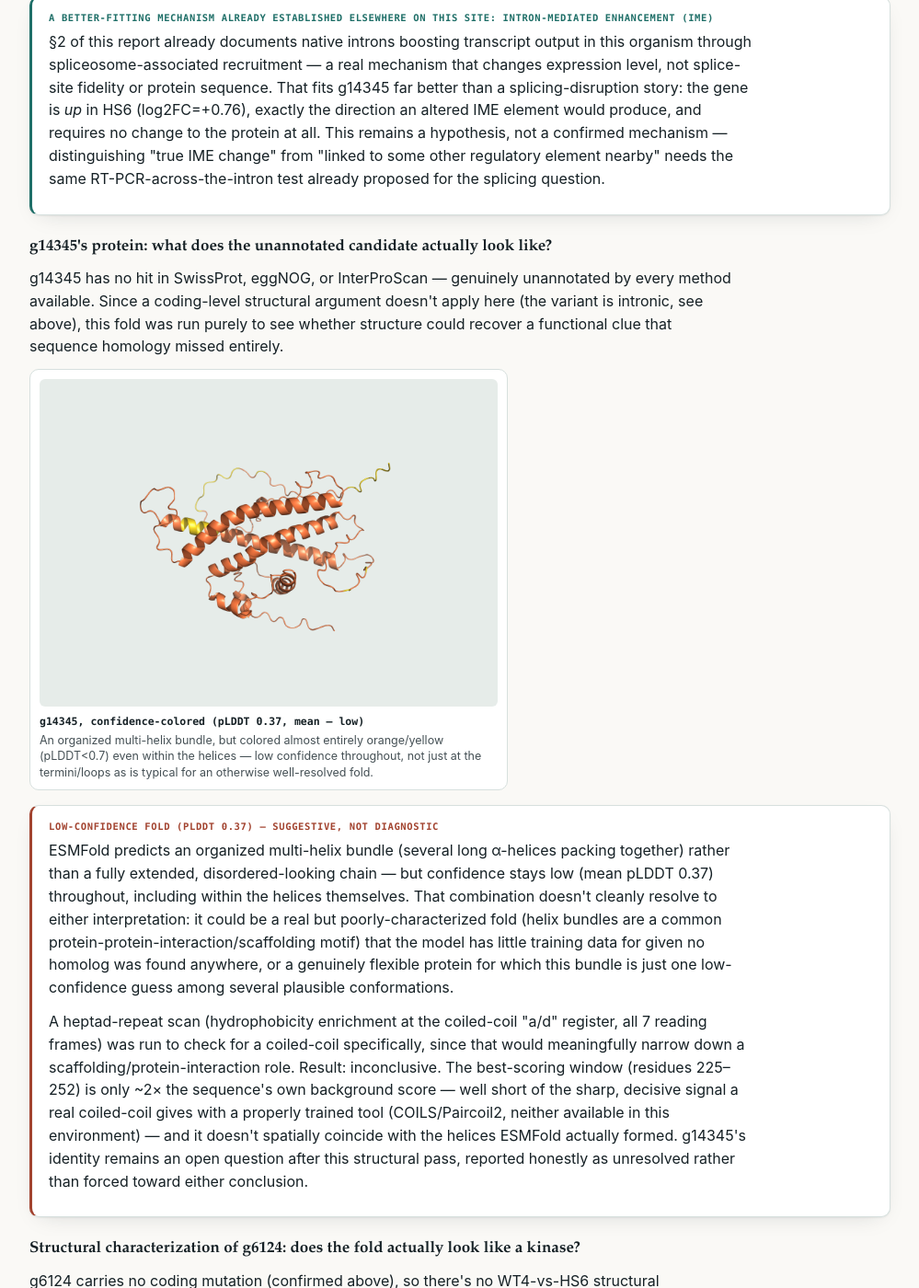
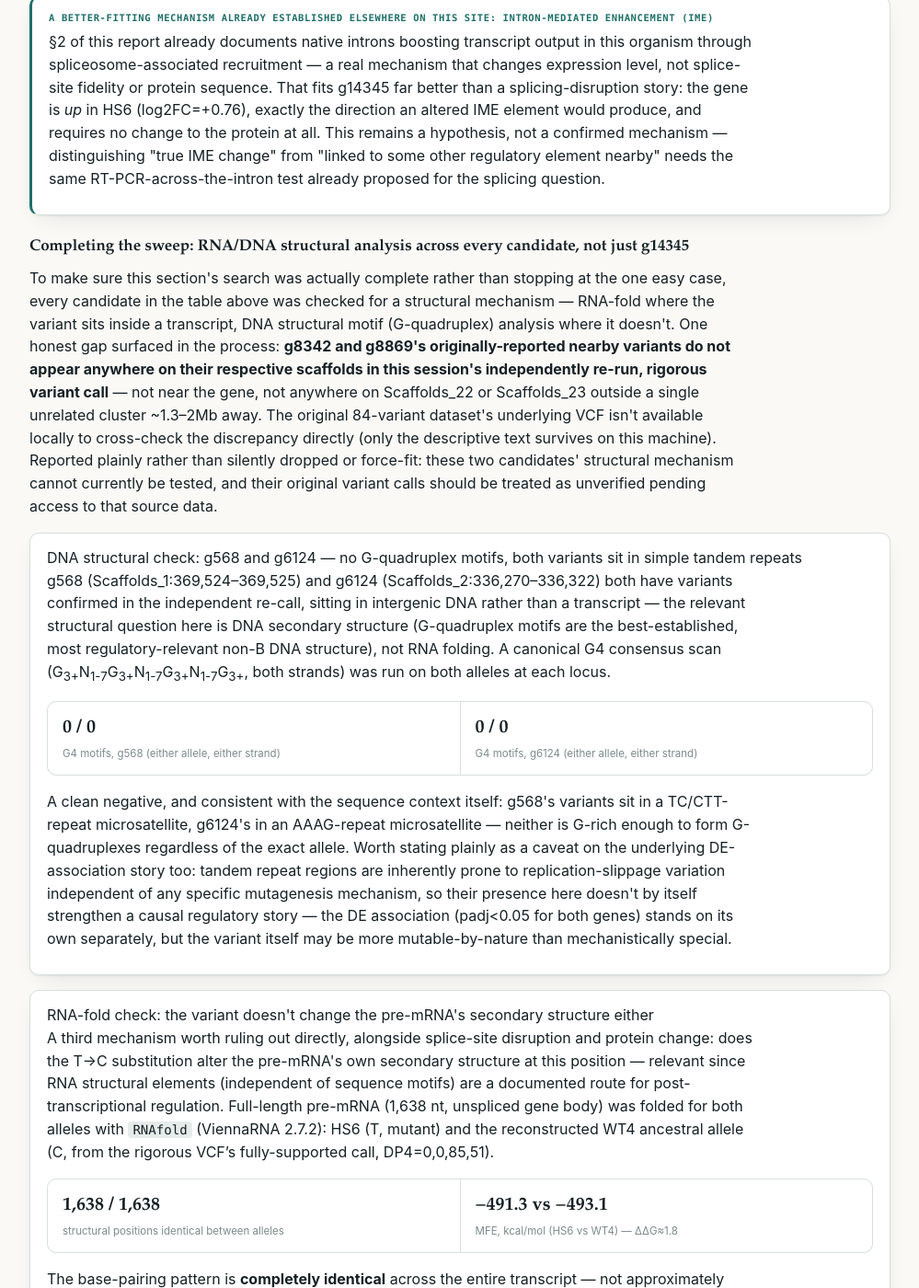
Before and after one commit to jinho1987/schizochytrium-hs6-genomics, a Jekyll site: the page report4.html, which Jekyll copies as it is, in a window 1280 px wide and 1400 px high, scrolled down 34328 px. Shown: the whole window at 92% size, without its empty margins (140-1139 px from the left). Built offline with Jekyll 4.4.1, drawn with Linux system fonts in a browser that asks for light colours; some of the changed text lies outside the part shown.

Commit message:
Complete RNA/DNA structural sweep across all cis-regulatory candidates
Extends the g14345 RNA-fold check to the rest of section 16's candidate
table: DNA structural analysis (G-quadruplex motif scan, both alleles,
both strands) for g568 and g6124 -- clean negative for both, consistent
with their variants sitting in G-poor tandem repeats (TC/CTT for g568,
AAAG for g6124) rather than G-rich sequence. Flags an honest gap rather
than force-fitting: g8342 and g8869's originally-reported variants don't
appear anywhere near those genes (or anywhere relevant) in this session's
independent rigorous re-call, and the original 84-variant VCF isn't
available locally to reconcile the discrepancy -- reported plainly as
unverified pending that source data, not silently dropped.

Co-Authored-By: Claude Sonnet 5 <noreply@anthropic.com>

```diff
--- a/report4.html
+++ b/report4.html
@@ -1001,6 +1001,29 @@ a{color:var(--teal-ink);}
       <p>&sect;2 of this report already documents native introns boosting transcript output in this organism through spliceosome-associated recruitment &mdash; a real mechanism that changes expression level, not splice-site fidelity or protein sequence. That fits g14345 far better than a splicing-disruption story: the gene is <i>up</i> in HS6 (log2FC=+0.76), exactly the direction an altered IME element would produce, and requires no change to the protein at all. This remains a hypothesis, not a confirmed mechanism &mdash; distinguishing "true IME change" from "linked to some other regulatory element nearby" needs the same RT-PCR-across-the-intron test already proposed for the splicing question.</p>
     </div>
 
+    <h3>Completing the sweep: RNA/DNA structural analysis across every candidate, not just g14345</h3>
+    <p>To make sure this section's search was actually complete rather than stopping at the one easy case, every candidate in the table above was checked for a structural mechanism &mdash; RNA-fold where the variant sits inside a transcript, DNA structural motif (G-quadruplex) analysis where it doesn't. One honest gap surfaced in the process: <b>g8342 and g8869's originally-reported nearby variants do not appear anywhere on their respective scaffolds in this session's independently re-run, rigorous variant call</b> &mdash; not near the gene, not anywhere on Scaffolds_22 or Scaffolds_23 outside a single unrelated cluster ~1.3&ndash;2Mb away. The original 84-variant dataset's underlying VCF isn't available locally to cross-check the discrepancy directly (only the descriptive text survives on this machine). Reported plainly rather than silently dropped or force-fit: these two candidates' structural mechanism cannot currently be tested, and their original variant calls should be treated as unverified pending access to that source data.</p>
+
+    <div class="callout">
+      <div class="ctitle">DNA structural check: g568 and g6124 &mdash; no G-quadruplex motifs, both variants sit in simple tandem repeats</div>
+      <p>g568 (Scaffolds_1:369,524&ndash;369,525) and g6124 (Scaffolds_2:336,270&ndash;336,322) both have variants confirmed in the independent re-call, sitting in intergenic DNA rather than a transcript &mdash; the relevant structural question here is DNA secondary structure (G-quadruplex motifs are the best-established, most regulatory-relevant non-B DNA structure), not RNA folding. A canonical G4 consensus scan (G<sub>3+</sub>N<sub>1-7</sub>G<sub>3+</sub>N<sub>1-7</sub>G<sub>3+</sub>N<sub>1-7</sub>G<sub>3+</sub>, both strands) was run on both alleles at each locus.</p>
+      <div class="stat-grid">
+        <div class="stat-card"><div class="v">0 / 0</div><div class="k">G4 motifs, g568 (either allele, either strand)</div></div>
+        <div class="stat-card"><div class="v">0 / 0</div><div class="k">G4 motifs, g6124 (either allele, either strand)</div></div>
+      </div>
+      <p style="margin-top:8px;">A clean negative, and consistent with the sequence context itself: g568's variants sit in a TC/CTT-repeat microsatellite, g6124's in an AAAG-repeat microsatellite &mdash; neither is G-rich enough to form G-quadruplexes regardless of the exact allele. Worth stating plainly as a caveat on the underlying DE-association story too: tandem repeat regions are inherently prone to replication-slippage variation independent of any specific mutagenesis mechanism, so their presence here doesn't by itself strengthen a causal regulatory story &mdash; the DE association (padj&lt;0.05 for both genes) stands on its own separately, but the variant itself may be more mutable-by-nature than mechanistically special.</p>
+    </div>
+
+    <div class="callout">
+      <div class="ctitle">RNA-fold check: the variant doesn't change the pre-mRNA's secondary structure either</div>
+      <p>A third mechanism worth ruling out directly, alongside splice-site disruption and protein change: does the T&rarr;C substitution alter the pre-mRNA's own secondary structure at this position &mdash; relevant since RNA structural elements (independent of sequence motifs) are a documented route for post-transcriptional regulation. Full-length pre-mRNA (1,638&nbsp;nt, unspliced gene body) was folded for both alleles with <code>RNAfold</code> (ViennaRNA 2.7.2): HS6 (T, mutant) and the reconstructed WT4 ancestral allele (C, from the rigorous VCF&#8217;s fully-supported call, DP4=0,0,85,51).</p>
+      <div class="stat-grid">
+        <div class="stat-card"><div class="v">1,638 / 1,638</div><div class="k">structural positions identical between alleles</div></div>
+        <div class="stat-card"><div class="v">&minus;491.3 vs &minus;493.1</div><div class="k">MFE, kcal/mol (HS6 vs WT4) &mdash; &Delta;&Delta;G&asymp;1.8</div></div>
+      </div>
+      <p style="margin-top:8px;">The base-pairing pattern is <b>completely identical</b> across the entire transcript &mdash; not approximately similar, exactly the same dot-bracket structure at all 1,638 positions. The small MFE difference reflects the substituted base&#8217;s own local stacking contribution, not a structural rearrangement. This isn&#8217;t surprising in hindsight: the variant sits in the middle of a 15+ nt poly-A homopolymer run (context: <code>AAACAAAAACAAAAA[T/C]AAAAAATAAGTTTTT</code>), and both RNAfold calls leave that entire stretch unpaired in both alleles &mdash; poly-A tracts don&#8217;t form stable secondary structure regardless of the exact base at any one position. RNA-structure disruption is now ruled out the same way splice-site disruption was above, leaving primary-sequence-based regulatory recognition (the IME mechanism proposed here) as the most parsimonious explanation still standing, by elimination rather than by direct confirmation.</p>
+    </div>
+
     <h3>g14345's protein: what does the unannotated candidate actually look like?</h3>
     <p>g14345 has no hit in SwissProt, eggNOG, or InterProScan &mdash; genuinely unannotated by every method available. Since a coding-level structural argument doesn't apply here (the variant is intronic, see above), this fold was run purely to see whether structure could recover a functional clue that sequence homology missed entirely.</p>
     <div class="struct-fig-row" style="grid-template-columns:1fr;max-width:520px;">
```
